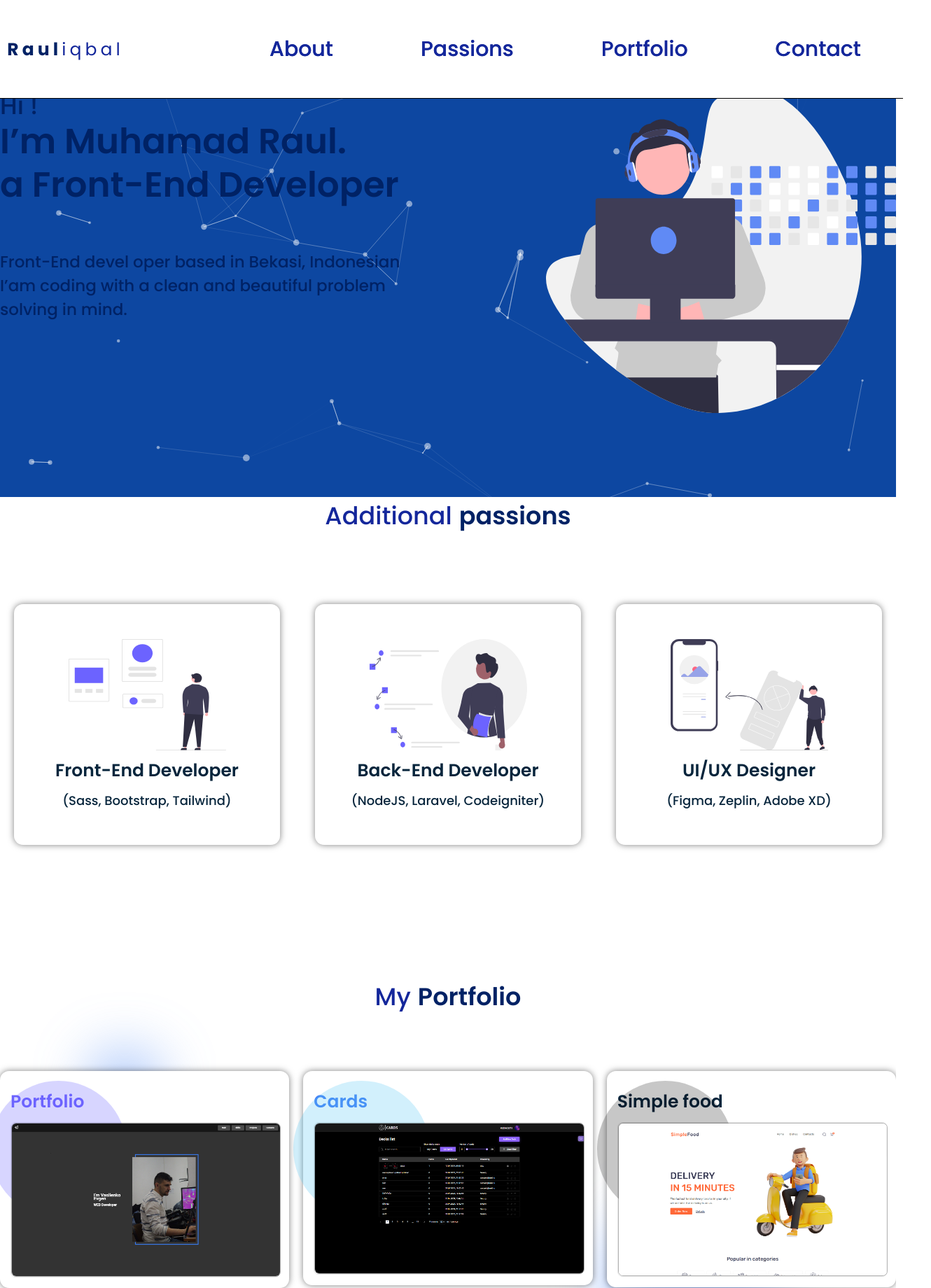
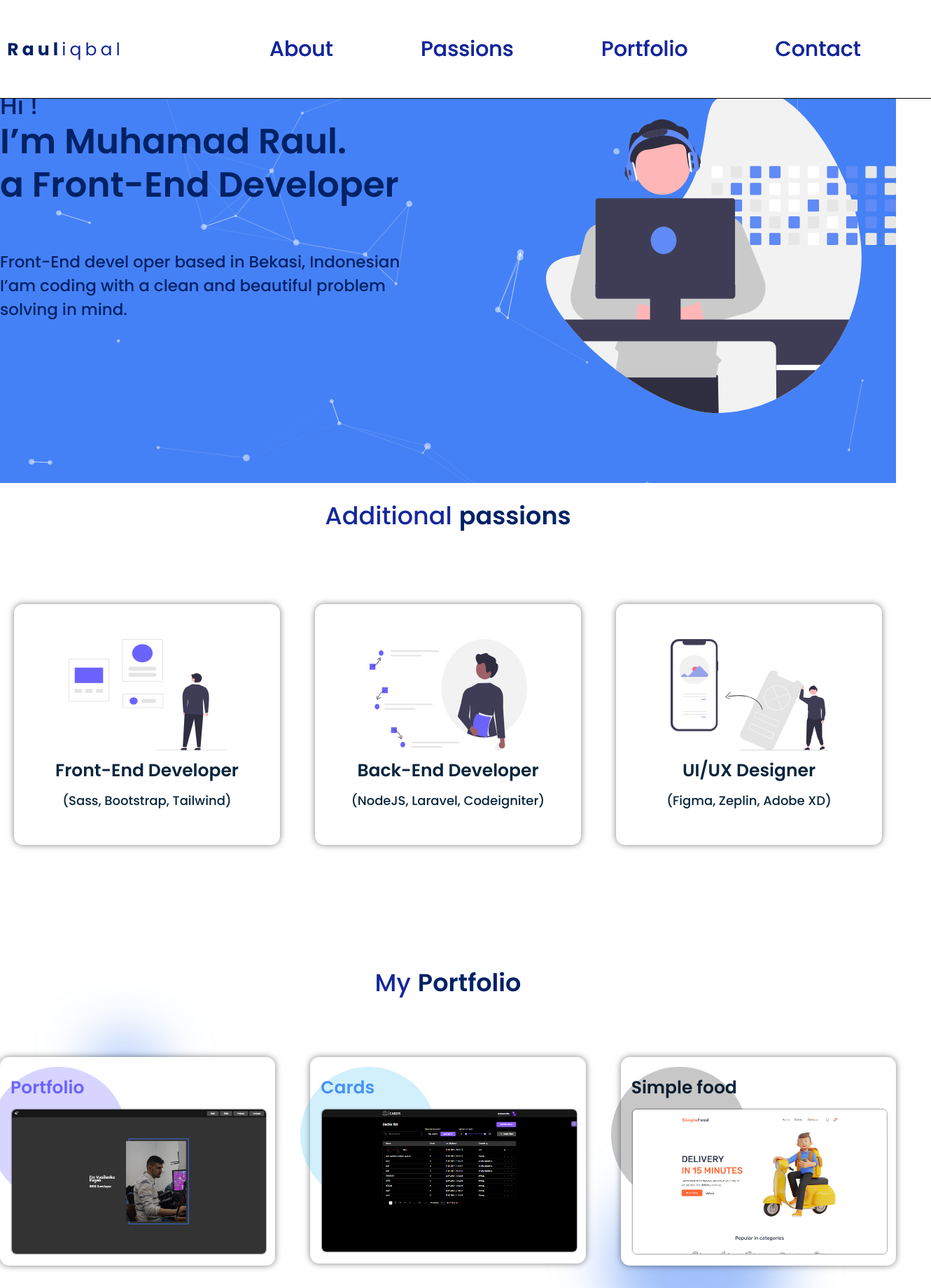
Before and after one commit to yevhenkr/portfolio-second-variant, a React app: page / in a window 1280 px wide. Shown: the top 1840 px of the page at 70% size, 1330 px wide, since content can reach past the window. Built offline with nearby package versions, Linux system fonts and the light colour scheme.

Commit message:
feat: background partikls

```diff
--- a/src/common/components/layout/sections/footer/Footer.tsx
+++ b/src/common/components/layout/sections/footer/Footer.tsx
@@ -101,6 +101,7 @@ const StyledFooter = styled.footer`
     position: relative;
     align-items: center;
     overflow: hidden;
+    padding-top: 20px;
     padding-bottom: 225px;
 
     @media (max-width: ${myTheme.screen.medium}) {
--- a/src/common/components/layout/sections/header/Header.tsx
+++ b/src/common/components/layout/sections/header/Header.tsx
@@ -59,7 +59,7 @@ const StyledDiv = styled.div`
     width: 100%;
     max-width: 1628px;
     min-height: 50px;
-    padding: 0 10px;
+    padding: 0 140px;
     display: flex;
     justify-content: space-between;
     background: ${myTheme.color.white};
--- a/src/common/components/layout/sections/main/Main.tsx
+++ b/src/common/components/layout/sections/main/Main.tsx
@@ -52,7 +52,7 @@ const StyledMain = styled.main`
     position: relative;
     max-width: 1628px;
     width: 100%;
-    padding-bottom: 120px;
+    padding-bottom: 100px;
     padding-top: 124px;
     position: relative;
 
--- a/src/common/components/layout/sections/passions/Passions.tsx
+++ b/src/common/components/layout/sections/passions/Passions.tsx
@@ -74,8 +74,12 @@ const WrapWithMediaQ = styled(FlexWrapper)`
 `
 
 const StyledDiv = styled.section`
-    padding-bottom: 170px;
-    max-width: 100%;
+    padding-bottom: 150px;
+    padding-top: 20px;
+    border-radius: 50px;
+    max-width: 1628px;
+    padding-left:50px;
+    padding-right:50px;
     width: 100%;
     position: relative;
     background-color: white;
--- a/src/common/components/layout/sections/portfolio/Portfolio.tsx
+++ b/src/common/components/layout/sections/portfolio/Portfolio.tsx
@@ -23,6 +23,9 @@ export const Portfolio = () => {
 };
 const FlexWrapperWithMediaQuery = styled(FlexWrapper)`
     display: flex;
+    max-width: 1628px;
+    margin: 0 auto;
+    gap: 50px;
     flex-direction: row;
     @media (max-width: ${myTheme.screen.medium}) {
         flex-wrap: wrap;
@@ -37,7 +40,7 @@ const FlexWrapperWithMediaQuery = styled(FlexWrapper)`
 
 const StyledSection = styled.section`
     padding-bottom: 170px;
-    max-width: 1628px;
+    max-width: 100%;
     width: 100%;
     position: relative;
     background-color: white;
--- a/src/common/components/ui/part/partickl.tsx
+++ b/src/common/components/ui/part/partickl.tsx
@@ -2,7 +2,8 @@ import { useCallback } from "react";
 import type { Container, Engine } from "tsparticles-engine";
 import Particles from "react-tsparticles";
 //import { loadFull } from "tsparticles"; // if you are going to use `loadFull`, install the "tsparticles" package too.
-import { loadSlim } from "tsparticles-slim"; // if you are going to use `loadSlim`, install the "tsparticles-slim" package too.
+import { loadSlim } from "tsparticles-slim";
+import {myTheme} from "../../../../styles/Theme.styled"; // if you are going to use `loadSlim`, install the "tsparticles-slim" package too.
 
 export const Partickl = () => {
     const particlesInit = useCallback(async (engine: Engine) => {
@@ -22,7 +23,7 @@ export const Partickl = () => {
             options={{
                 background: {
                     color: {
-                        value: "#0d47a1",
+                        value: `${myTheme.color.blue}`,
                     },
                 },
                 fpsLimit: 120,
--- a/src/index.css
+++ b/src/index.css
@@ -65,3 +65,6 @@ a,button {
     color: inherit;
     text-decoration: none;
 }
+/**{*/
+/*    outline: solid 1px red;*/
+/*}*/
```
